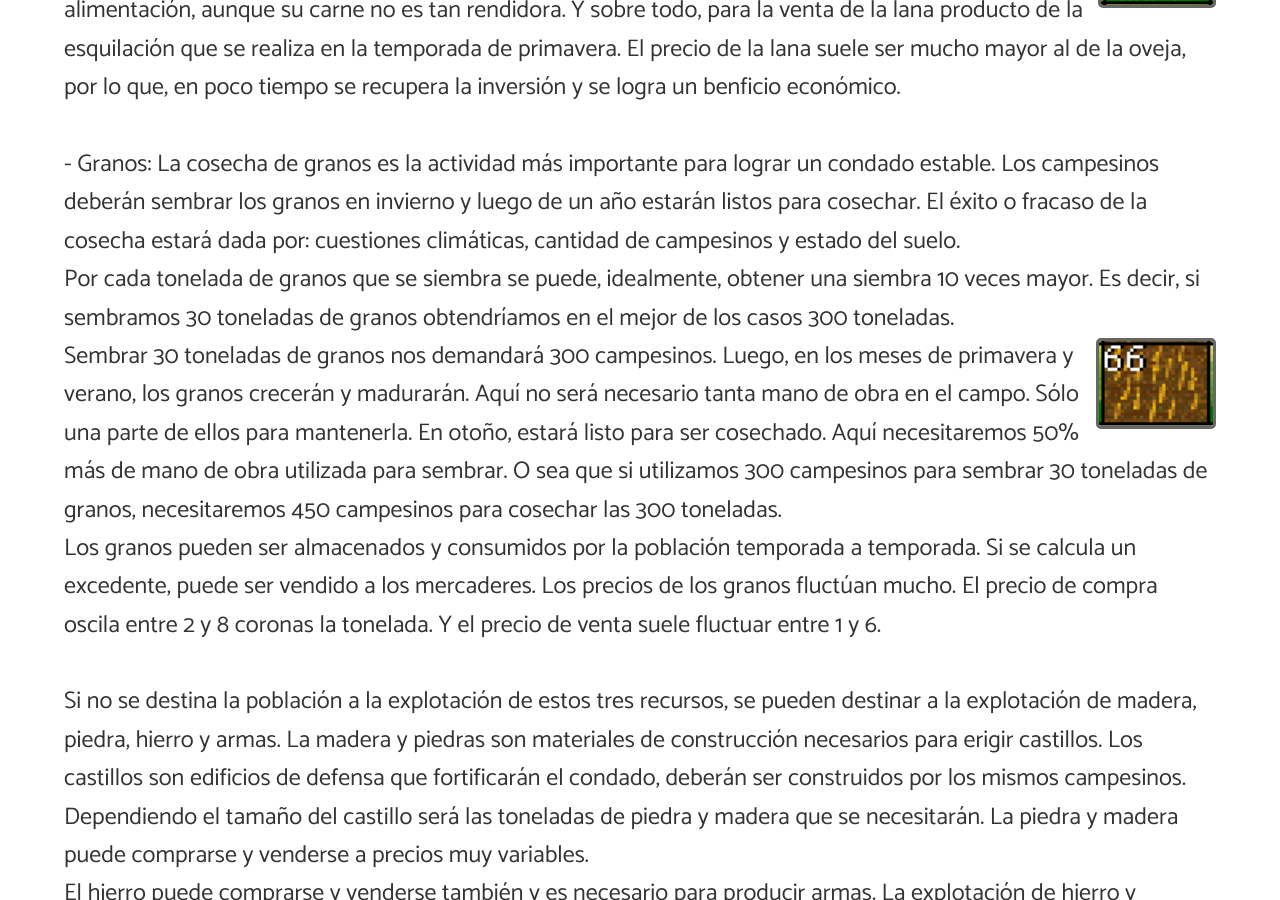
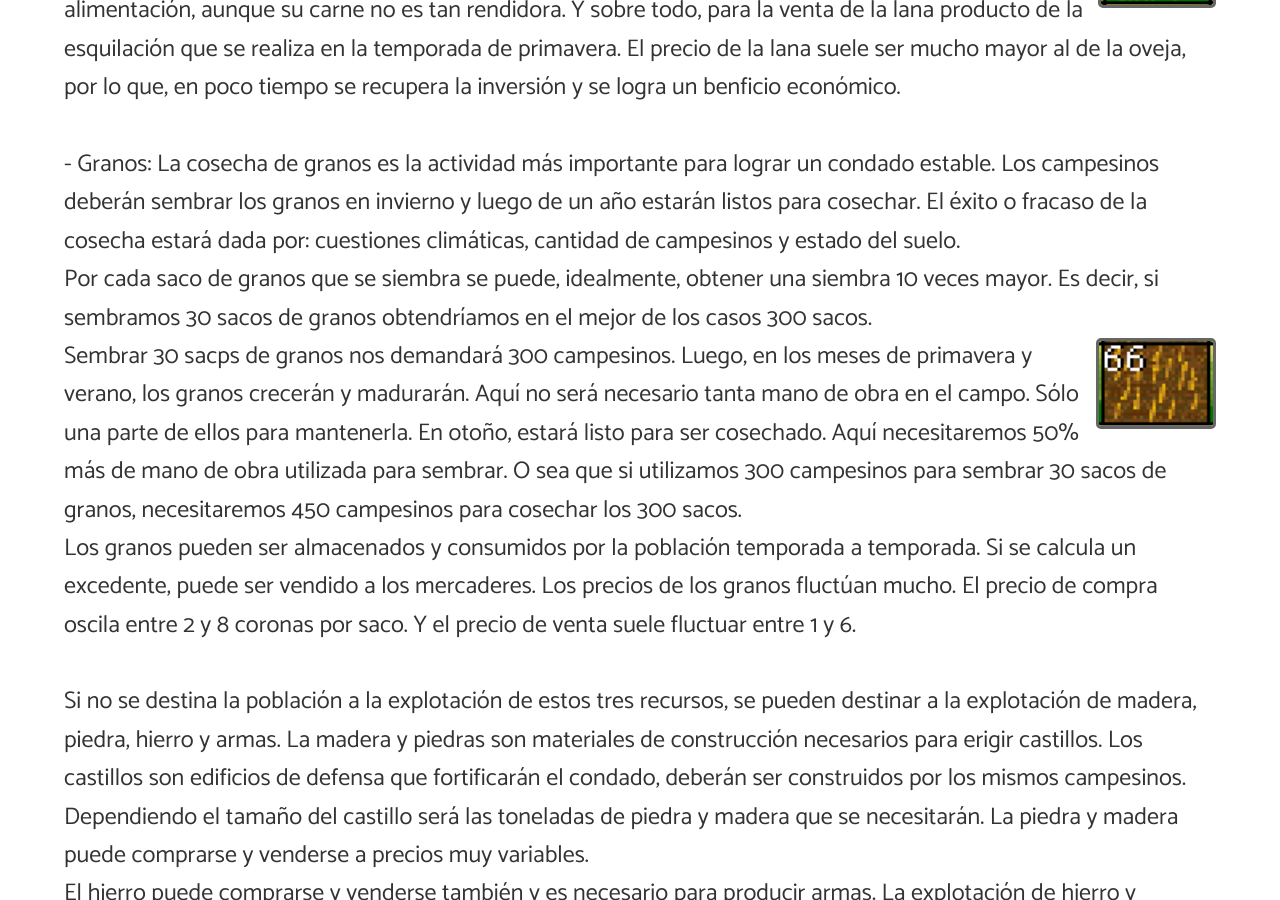
Before and after one commit to angelsimon/angelsimon.github.io, a Jekyll site: the page built from _posts/2016-09-07-lords-of-the-realm.md, in a window 1280 px wide and 900 px high, scrolled down 2880 px. Built offline with Jekyll 4.4.1, drawn with Linux system fonts in a browser that asks for light colours; nearby versions of some CDN libraries; comment, search, counter and statistics services are not loaded; some of the changed text lies outside the part shown.

Commit message:
Modificación de toneladas por sacos

```diff
--- a/_posts/2016-09-07-lords-of-the-realm.md
+++ b/_posts/2016-09-07-lords-of-the-realm.md
@@ -33,7 +33,7 @@ visible: true
 
 <div>
 Lords of the Realm es un juego medieval en el que el jugador debe tomar el rol de un "amo" o "señor" feudal de un poblado de Inglaterra. La tarea inicial es llevar satisfactoriamente la economía y prosperidad de tu pueblo. Para ello hay una serie de aspectos a tener en cuenta. El primero de todos, optimizar al máximo la felicidad de tu población.<br>
-La felicidad se mide con un número entre 0 y 40. Si el número cae por debajo de 5 entonces tu población te dará 5 estaciones del año (turnos) para poder remediar la situación, en caso contrario serás desistido como el Lord de dicho pueblo.Las cuestiones que hacen a la felicidad de un pueblo se dividen en: Azarosas y No Azarosas.<br>
+La felicidad se mide con un número entre 0 y 40. Si el número cae por debajo de 5 entonces tu población te dará 5 estaciones del año (turnos) para poder remediar la situación, en caso contrario serás desistido como el Lord de dicho pueblo. Las cuestiones que hacen a la felicidad de un pueblo se dividen en: Azarosas y No Azarosas.<br>
 <br>
 <div width="100%" class="image-centered">
 <img src="{{site.baseurl}}/images/lords-of-the-realm/county.png" />
@@ -52,17 +52,15 @@ Otra cuestión que afecta directamente a la felicidad es el reclutamiento de tro
 El objetivo inicial del juego es lograr la autosustentabilidad económica y alimenticia de tu condado. Para ello es necesario comenzar a trabajar la tierra y explotar tres recursos iniciales:<br><br>
 - Ganado vacuno: El ganado vacuno es el más caro de comprar. Su costo rondará entre las 20 y 40 coronas. Necesitarás destinar parte de tu población a que se dedique como ganaderos para mantenerlos.
 <img src="{{site.baseurl}}/images/lords-of-the-realm/vaca.png" class="image-float-right" />
-Esto provocará que con el tiempo, el ganado se reproduzca y multiplique. El ganado puede utilizarse para alimentación y comercialización. Se puede utilizar su carne como alimento, aunque no es muy redituable,
-o bien cada cabeza de ganado vacuno producirá por temporada (estación del año), una tonelada de productos lácteos. Con una tonelada de lácteos se puede alimentar a 10 personas.<br><br>
+Esto provocará que con el tiempo, el ganado se reproduzca y multiplique. El ganado puede utilizarse para alimentación y comercialización. Se puede utilizar su carne como alimento, aunque no es muy redituable, o bien cada cabeza de ganado vacuno producirá por temporada (estación del año), una tonelada de productos lácteos. Con una tonelada de lácteos se puede alimentar a 10 personas.<br><br>
 - Ganado ovino: El ganado ovino no produce productos lácteos. Su valor de mercado es mucho menor a las vacas. Entre 10 y 20
 <img src="{{site.baseurl}}/images/lords-of-the-realm/oveja.png" class="image-float-right" />coronas por cabeza. Necesitarás destinar parte de tu población a que se dedique como pastores para mantenerlos. La reproducción de las ovejas es mucho mayor. Pueden utilizarse para alimentación, aunque su carne no es tan rendidora. Y sobre todo, para la venta de la lana producto de la esquilación que se realiza en la temporada de primavera. El precio de la lana suele ser mucho mayor al de la oveja, por lo que, en poco tiempo se recupera la inversión y se logra un benficio económico.
-
 <br><br>
 - Granos: La cosecha de granos es la actividad más importante para lograr un condado estable. Los campesinos deberán sembrar los granos en invierno y luego de un año estarán listos para cosechar. El éxito o fracaso de la cosecha estará dada por: cuestiones climáticas, cantidad de campesinos y estado del suelo.<br>
-Por cada tonelada de granos que se siembra se puede, idealmente, obtener una siembra 10 veces mayor. Es decir, si sembramos 30 toneladas de granos obtendríamos en el mejor de los casos 300 toneladas.<br>
+Por cada saco de granos que se siembra se puede, idealmente, obtener una siembra 10 veces mayor. Es decir, si sembramos 30 sacos de granos obtendríamos en el mejor de los casos 300 sacos.<br>
 <img src="{{site.baseurl}}/images/lords-of-the-realm/granos.png" class="image-float-right" />
-Sembrar 30 toneladas de granos nos demandará 300 campesinos. Luego, en los meses de primavera y verano, los granos crecerán y madurarán. Aquí no será necesario tanta mano de obra en el campo. Sólo una parte de ellos para mantenerla. En otoño, estará listo para ser cosechado. Aquí necesitaremos 50% más de mano de obra utilizada para sembrar. O sea que si utilizamos 300 campesinos para sembrar 30 toneladas de granos, necesitaremos 450 campesinos para cosechar las 300 toneladas. <br>
-Los granos pueden ser almacenados y consumidos por la población temporada a temporada. Si se calcula un excedente, puede ser vendido a los mercaderes. Los precios de los granos fluctúan mucho. El precio de compra oscila entre 2 y 8 coronas la tonelada. Y el precio de venta suele fluctuar entre 1 y 6. <br><br>
+Sembrar 30 sacps de granos nos demandará 300 campesinos. Luego, en los meses de primavera y verano, los granos crecerán y madurarán. Aquí no será necesario tanta mano de obra en el campo. Sólo una parte de ellos para mantenerla. En otoño, estará listo para ser cosechado. Aquí necesitaremos 50% más de mano de obra utilizada para sembrar. O sea que si utilizamos 300 campesinos para sembrar 30 sacos de granos, necesitaremos 450 campesinos para cosechar los 300 sacos. <br>
+Los granos pueden ser almacenados y consumidos por la población temporada a temporada. Si se calcula un excedente, puede ser vendido a los mercaderes. Los precios de los granos fluctúan mucho. El precio de compra oscila entre 2 y 8 coronas por saco. Y el precio de venta suele fluctuar entre 1 y 6. <br><br>
 Si no se destina la población a la explotación de estos tres recursos, se pueden destinar a la explotación de madera, piedra, hierro y armas. La madera y piedras son materiales de construcción necesarios para erigir castillos. Los castillos son edificios de defensa que fortificarán el condado, deberán ser construidos por los mismos campesinos. Dependiendo el tamaño del castillo será las toneladas de piedra y madera que se necesitarán. La piedra y madera puede comprarse y venderse a precios muy variables.<br>
 El hierro puede comprarse y venderse también y es necesario para producir armas. La explotación de hierro y manufactura de armas es llevada a cabo por la población. <br><br>
 Las armas son necesarias para generar tropas con mayor poder de ataque. Las tropas puede ser reclutadas y conformadas por campesinos. Esto generalmente afectará la moral y felicidad de la población. Dependiendo el arma que se le destine al campesino producirá un guerrero distinto (espadas, flechas, lanzas, mazas, hachas y caballeros). Si no se les provee ningún arma, simplemente serán campesinos armados con picos y palas. Morirán rápidamente.<br><br>
```
